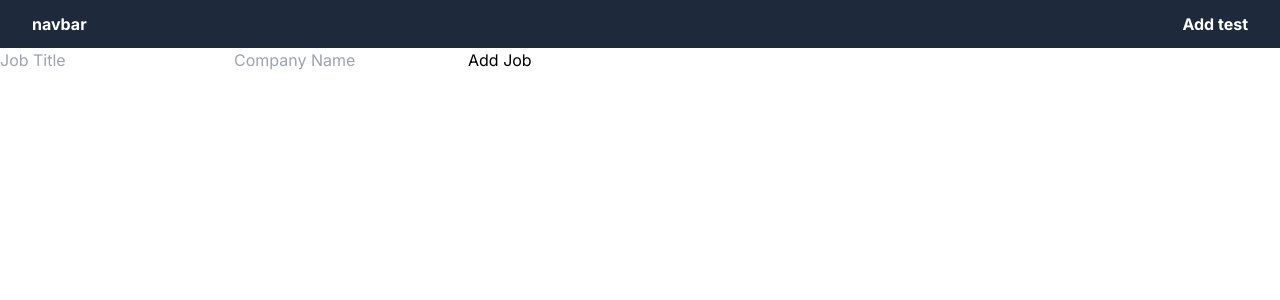
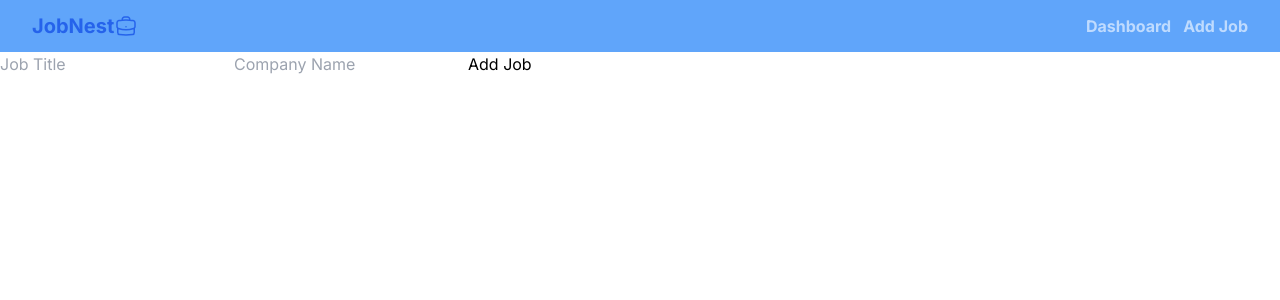
Before and after one commit to Job-Nest/JobNest, a Next.js app in the folder jobnest/: page /addJob in a window 1280 px wide. Shown: the top 300 px of the page. Built offline with nearby package versions, Linux system fonts and the light colour scheme.

Commit message:
CRUD functionality working
Co-authored-by: Zoren <zorenzal@gmail.com>
Co-authored-by: Charmie Dubongco <charmieduhh@users.noreply.github.com>

```diff
--- a/jobnest/app/addJob/page.tsx
+++ b/jobnest/app/addJob/page.tsx
@@ -1,6 +1,6 @@
 'use client'
 
-import { useState, useEffect } from 'react';
+import React, { useState, useEffect } from 'react';
 import { useRouter } from 'next/navigation'
 
 
@@ -23,6 +23,7 @@
       if (response.ok) {
         router.push('/');
       }
+      router.refresh()
     } catch (error) {
       throw new Error("No job lol")
     }
--- a/jobnest/app/editJob/[id]/page.tsx
+++ b/jobnest/app/editJob/[id]/page.tsx
@@ -1,4 +1,5 @@
 import EditJobForm from '../../../components/EditJobForm';
+import React from 'react';
 
 export default function EditJob() {
   return <EditJobForm />;
--- a/jobnest/app/page.tsx
+++ b/jobnest/app/page.tsx
@@ -1,4 +1,5 @@
 import JobListing from '../components/JobListing';
+import React from 'react';
 
 export default function Home() {
   return (
--- a/jobnest/components/EditJobForm.tsx
+++ b/jobnest/components/EditJobForm.tsx
@@ -1,6 +1,6 @@
 'use client'
 
-import { useState } from 'react';
+import React, { useState } from 'react';
 import { useRouter, useParams } from 'next/navigation';
 
 type HTMLInputType = React.FormEvent<HTMLFormElement>
@@ -30,6 +30,7 @@
 
       if (data.status === 200){
         router.push('/')
+        router.refresh();
       } else {
         console.log('Unable to update job listing');
       }
--- a/jobnest/components/JobListing.tsx
+++ b/jobnest/components/JobListing.tsx
@@ -2,52 +2,43 @@
 import RemoveBtn from './RemoveBtn';
 import EditBtn from './EditBtn';
 import Link from 'next/link';
+import { Job } from '../utils/types';
 
-interface Job {
-  title: string,
-  company_name: string,
-  _id: number
-}
-
-const jobListings: React.ReactElement<string>[] = [];
 
 const getJobListings = async () => {
   try {
-    const res = await fetch('http://localhost:3000/api/jobs', { cache: 'no-store' });
+    const res = await fetch('http://localhost:3000/api/jobs', {
+      cache: 'no-store',
+    });
     const data = await res.json();
-    const {jobs} = data;
-    jobs.map((job: Job) => {
-      jobListings.push(
-      <div className='p-4 border border-slate-300 flex justify-between items-center' key={crypto.randomUUID()}>
-        <div>
-          {job.title} {job.company_name}
-        </div>
-        <div>
-        <RemoveBtn />
-        <Link href={`/editJob/${job._id}`}>Edit</Link>
-        </div>
-      </div>
-      )})
-    }
-    catch (err) {
-      console.error('Unable to load job listings')
-    }
-}
 
-getJobListings();
+    return data;
+  } catch (err) {
+    console.error('Unable to load job listings');
+  }
+};
 
 export default async function JobListing() {
-
-  const { jobs } = await getJobs()
+  const { jobs } = await getJobListings();
+  console.log('jobs:', jobs);
 
   return (
     <>
-      <div className='p-4 border border-slate-300 flex justify-between items-center'>
-        <div>
-          <div>Job Listing</div>
-        </div>
-      </div>
-          {jobListings}
+          {jobs.map((job: Job) => (
+            <div className='p-4 border border-slate-300 flex justify-between items-center'  key={crypto.randomUUID()}>
+              <div>
+                <div>
+
+                    {job.title}, {job.company_name}
+
+                </div>
+              </div>
+              <div>
+                <RemoveBtn id={job._id} />
+                <Link href={`/editJob/${job._id}`}>Edit</Link>
+              </div>
+            </div>
+          ))}
     </>
   );
 }
--- a/jobnest/components/NavBar.tsx
+++ b/jobnest/components/NavBar.tsx
@@ -1,12 +1,20 @@
 import Link from 'next/link';
+import React from 'react';
 
 export default function Navbar() {
   return (
-    <div className='flex justify-between items-center bg-slate-800 px-8 py-3'>
-      <div className='text-white font-bold'>navbar</div>
-      <Link className='text-white font-bold' href={'/addJob'}>
-        Add test
-      </Link>
+    <div className='flex justify-between items-center bg-blue-400 px-8 py-3'>
+      <div className='text-blue-600 text-xl font-bold flex items-center'>JobNest
+      <div>
+        <svg xmlns="http://www.w3.org/2000/svg" fill="none" viewBox="0 0 24 24" strokeWidth={1.5} stroke="currentColor" className="w-6 h-6">
+          <path strokeLinecap="round" strokeLinejoin="round" d="M20.25 14.15v4.25c0 1.094-.787 2.036-1.872 2.18-2.087.277-4.216.42-6.378.42s-4.291-.143-6.378-.42c-1.085-.144-1.872-1.086-1.872-2.18v-4.25m16.5 0a2.18 2.18 0 0 0 .75-1.661V8.706c0-1.081-.768-2.015-1.837-2.175a48.114 48.114 0 0 0-3.413-.387m4.5 8.006c-.194.165-.42.295-.673.38A23.978 23.978 0 0 1 12 15.75c-2.648 0-5.195-.429-7.577-1.22a2.016 2.016 0 0 1-.673-.38m0 0A2.18 2.18 0 0 1 3 12.489V8.706c0-1.081.768-2.015 1.837-2.175a48.111 48.111 0 0 1 3.413-.387m7.5 0V5.25A2.25 2.25 0 0 0 13.5 3h-3a2.25 2.25 0 0 0-2.25 2.25v.894m7.5 0a48.667 48.667 0 0 0-7.5 0M12 12.75h.008v.008H12v-.008Z" />
+         </svg>
+        </div>
+      </div>
+      <div className='flex gap-3 items-center text-blue-200 font-bold text-base'>
+          <Link href='/dashboard' className="hover:text-lg">Dashboard</Link>
+          <Link href='/addJob' className="hover:text-lg">Add Job</Link>
+        </div>
     </div>
   );
 }
--- a/jobnest/components/RemoveBtn.tsx
+++ b/jobnest/components/RemoveBtn.tsx
@@ -1,10 +1,15 @@
 'use client'
 
+import React from "react"
+import { useRouter } from "next/navigation"
+
 export default function RemoveBtn({id}) {
+  const router = useRouter();
   const deleteJobs = async () => {
     await fetch(`http://localhost:3000/api/jobs?id=${id}`, {
       method: "DELETE",
     })
+    router.refresh();
   }
 
     return (
```
